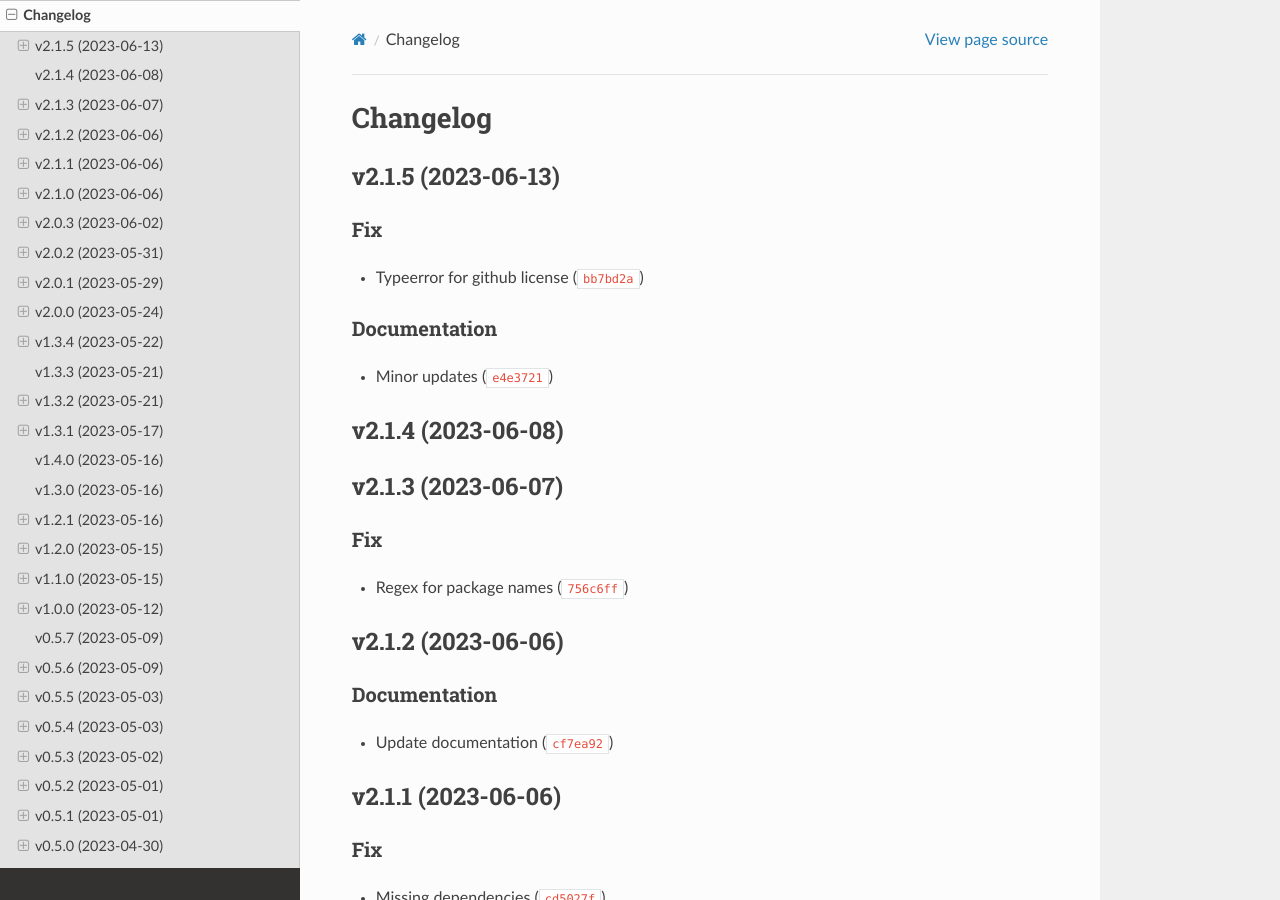
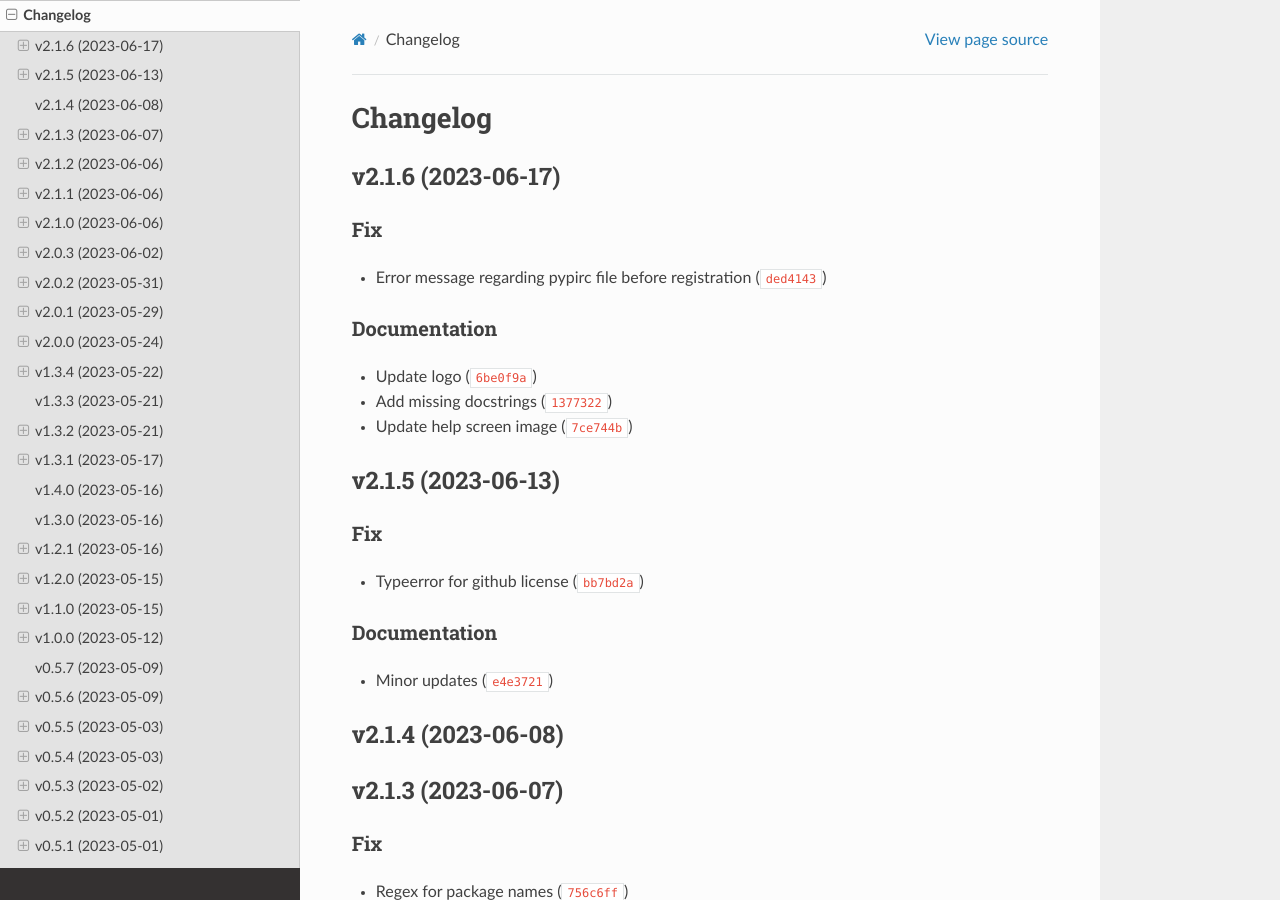
Before and after one commit to Stephen-RA-King/pynamer, a Sphinx documentation site: the page built from docs/changelog.md, in a window 1280 px wide and 900 px high. Built offline with Sphinx 7.4.7 and the Read the Docs theme 2.0.0, drawn with Linux system fonts in a browser that asks for light colours; pages that are not in the unit, such as notebooks, are missing from menus.

Commit message:
chore: bump version

```diff
--- a/CHANGELOG.md
+++ b/CHANGELOG.md
@@ -1,6 +1,15 @@
 # Changelog
 
 <!--next-version-placeholder-->
+
+## v2.1.6 (2023-06-17)
+### Fix
+* Error message regarding pypirc file before registration ([`ded4143`](https://github.com/Stephen-RA-King/pynamer/commit/ded4143062a1e2fb5cf74c2912dea692d64fac17))
+
+### Documentation
+* Update logo ([`6be0f9a`](https://github.com/Stephen-RA-King/pynamer/commit/6be0f9ae77e6b63f382e1a490b57153a589a8920))
+* Add missing docstrings ([`1377322`](https://github.com/Stephen-RA-King/pynamer/commit/1377322620a7894bc036021c9cde50bcd4cc732b))
+* Update help screen image ([`7ce744b`](https://github.com/Stephen-RA-King/pynamer/commit/7ce744b6ad94610ebe0eee5158b46db359f73d85))
 
 ## v2.1.5 (2023-06-13)
 ### Fix
--- a/docs/conf.py
+++ b/docs/conf.py
@@ -7,7 +7,7 @@
 # -- Project information -----------------------------------------------------
 
 project = "pynamer"
-version = "2.1.5"
+version = "2.1.6"
 copyright = "2023, Stephen R A King"
 author = "Stephen R A King"
 
--- a/src/pynamer/__init__.py
+++ b/src/pynamer/__init__.py
@@ -9,7 +9,7 @@ from importlib.resources import files
 import yaml
 
 __title__ = "pynamer"
-__version__ = "2.1.5"
+__version__ = "2.1.6"
 __author__ = "Stephen R A King"
 __description__ = (
     "Utility to find an available package name in the PyPI repository and register it "
```
Also changed, not shown: README.md (+5 -2 lines).
